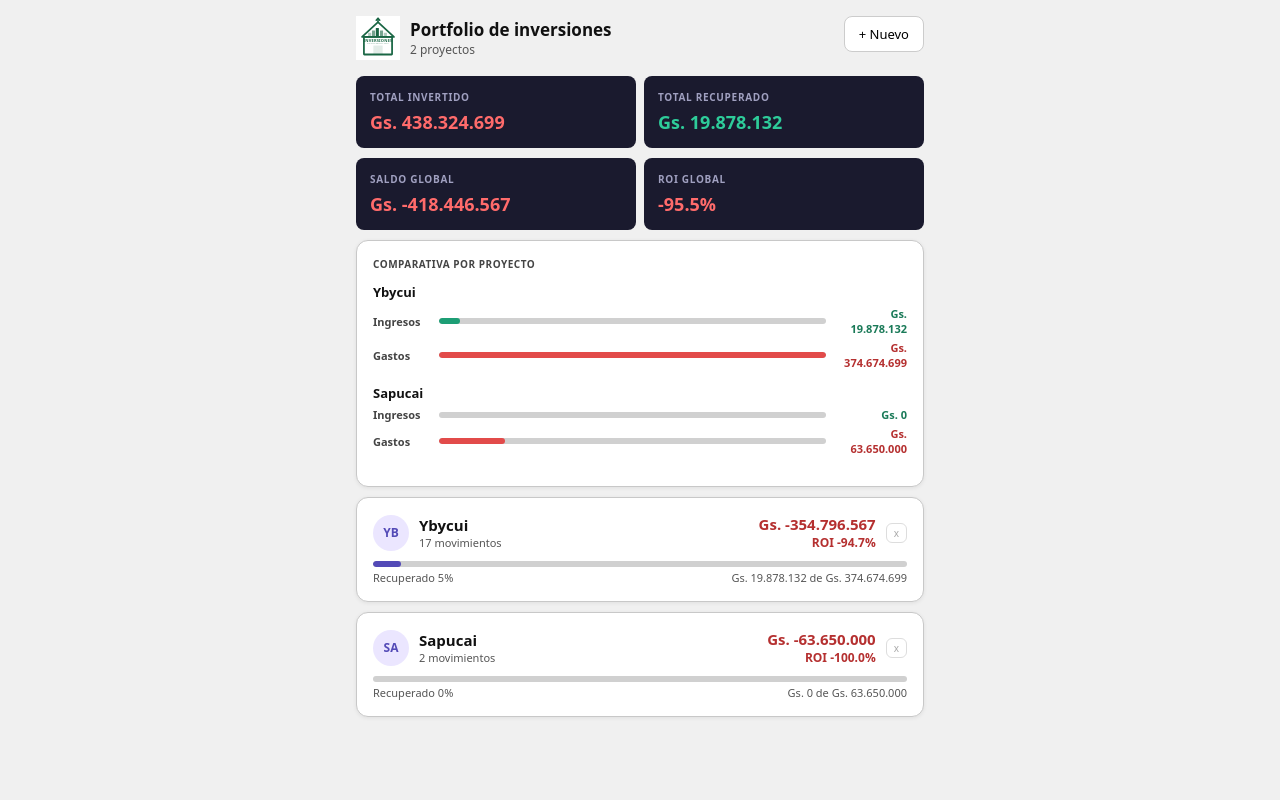
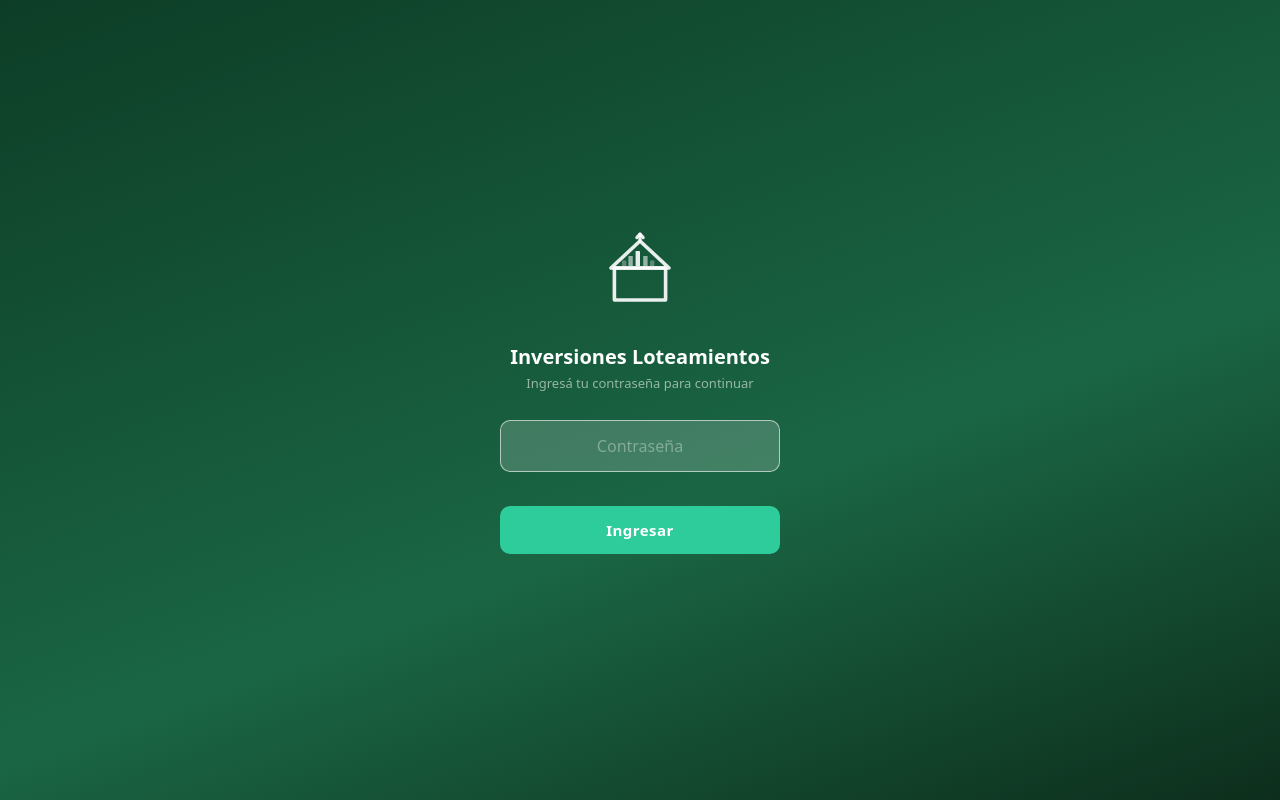
Before and after one commit to jotazu027-ctrl/Inversiones-Loteamientos, a plain HTML site: page index.html in a window 1280 px wide. Drawn offline with Linux system fonts and the light colour scheme; no server answers.

Commit message:
Update index.html

```diff
--- a/index.html
+++ b/index.html
@@ -38,12 +38,79 @@ tr:last-child td{border-bottom:none}
 .db{font-size:10px;padding:2px 7px;color:#aaa;border:1px solid #ddd;border-radius:6px;background:none;cursor:pointer;flex-shrink:0}
 .toast{position:fixed;bottom:24px;left:50%;transform:translateX(-50%);background:#222;color:#fff;padding:10px 20px;border-radius:20px;font-size:13px;z-index:200;opacity:0;transition:opacity .3s;pointer-events:none}
 .toast.show{opacity:1}
+
+/* LOGIN */
+#loginScreen{position:fixed;inset:0;background:linear-gradient(160deg,#0d3d26 0%,#1a6644 60%,#0d2e1c 100%);display:flex;flex-direction:column;align-items:center;justify-content:center;z-index:999;padding:32px}
+#loginScreen .logo{margin-bottom:28px}
+#loginScreen h1{color:#fff;font-size:20px;font-weight:700;margin-bottom:4px;text-align:center}
+#loginScreen p{color:rgba(255,255,255,.55);font-size:13px;margin-bottom:28px;text-align:center}
+#loginScreen input{background:rgba(255,255,255,.12);border:1.5px solid rgba(255,255,255,.25);color:#fff;border-radius:10px;padding:14px 16px;font-size:16px;text-align:center;letter-spacing:4px;width:100%;max-width:280px;margin-bottom:12px}
+#loginScreen input::placeholder{color:rgba(255,255,255,.35);letter-spacing:0}
+#loginScreen input:focus{outline:none;border-color:rgba(255,255,255,.6);background:rgba(255,255,255,.18)}
+#loginBtn{background:#2ecc9a;border:none;color:#fff;font-size:15px;font-weight:700;border-radius:10px;padding:14px 32px;cursor:pointer;width:100%;max-width:280px;margin-bottom:16px;letter-spacing:.03em}
+#loginBtn:active{background:#27b589}
+#loginErr{color:#ff8080;font-size:13px;text-align:center;min-height:18px;margin-bottom:4px}
+.lock-icon{font-size:36px;margin-bottom:10px;opacity:.7}
 </style>
 </head>
 <body>
-<div id="root"><div style="text-align:center;padding:40px;color:#888">Cargando...</div></div>
+
+<!-- PANTALLA DE LOGIN -->
+<div id="loginScreen">
+  <div class="logo">
+    <svg width="80" height="80" viewBox="0 0 400 400" xmlns="http://www.w3.org/2000/svg">
+      <polygon points="200,55 55,190 345,190" fill="none" stroke="rgba(255,255,255,0.9)" stroke-width="18" stroke-linejoin="round"/>
+      <line x1="200" y1="55" x2="200" y2="22" stroke="rgba(255,255,255,0.9)" stroke-width="16" stroke-linecap="round"/>
+      <polyline points="184,38 200,20 216,38" fill="none" stroke="rgba(255,255,255,0.9)" stroke-width="16" stroke-linejoin="round" stroke-linecap="round"/>
+      <rect x="72" y="190" width="256" height="160" rx="4" fill="none" stroke="rgba(255,255,255,0.9)" stroke-width="18"/>
+      <rect x="110" y="152" width="22" height="28" rx="3" fill="rgba(255,255,255,0.3)"/>
+      <rect x="142" y="130" width="22" height="50" rx="3" fill="rgba(255,255,255,0.55)"/>
+      <rect x="178" y="105" width="22" height="75" rx="3" fill="rgba(255,255,255,0.9)"/>
+      <rect x="216" y="130" width="22" height="50" rx="3" fill="rgba(255,255,255,0.55)"/>
+      <rect x="250" y="152" width="22" height="28" rx="3" fill="rgba(255,255,255,0.3)"/>
+    </svg>
+  </div>
+  <h1>Inversiones Loteamientos</h1>
+  <p>Ingresá tu contraseña para continuar</p>
+  <input type="password" id="pwdInput" placeholder="Contraseña" maxlength="20" onkeydown="if(event.key==='Enter')doLogin()">
+  <div id="loginErr"></div>
+  <button id="loginBtn" onclick="doLogin()">Ingresar</button>
+</div>
+
+<div id="root" style="display:none"><div style="text-align:center;padding:40px;color:#888">Cargando...</div></div>
 <div class="toast" id="toast"></div>
+
 <script>
+var PASS="iljo2025";
+var SESSION_KEY="il_auth";
+
+function doLogin(){
+  var v=document.getElementById("pwdInput").value;
+  if(v===PASS){
+    try{sessionStorage.setItem(SESSION_KEY,"1");}catch(e){}
+    document.getElementById("loginScreen").style.display="none";
+    document.getElementById("root").style.display="block";
+    loadData();
+  } else {
+    var err=document.getElementById("loginErr");
+    err.textContent="Contraseña incorrecta";
+    document.getElementById("pwdInput").value="";
+    document.getElementById("pwdInput").focus();
+    setTimeout(function(){err.textContent="";},2500);
+  }
+}
+
+// Auto-login si ya autenticó en esta sesión
+(function(){
+  try{if(sessionStorage.getItem(SESSION_KEY)==="1"){
+    document.getElementById("loginScreen").style.display="none";
+    document.getElementById("root").style.display="block";
+  }}catch(e){}
+})();
+
+// Foco automático en el campo
+setTimeout(function(){document.getElementById("pwdInput").focus();},100);
+
 var SURL="https://script.google.com/macros/s/AKfycbwszlJl1c2wnvUkuGF-m0k9BUWeUA7-v1fNI_2mJ7vCORt9e7wFeudwwLB1e7pUUuXf/exec";
 var CLR=["#534AB7","#E24B4A","#1D9E75","#BA7517","#185FA5","#888780"];
 
@@ -290,8 +357,6 @@ function doAddP(){var n=np.name.trim();if(!n)return;projects.push({id:uid(),name
 function doDelete(){projects=projects.filter(function(p){return p.id!==conf;});if(pid===conf){view="dash";pid=null;}conf=null;save();}
 function doAddM(){var mo=parseFloat(nm.monto);if(!nm.concepto.trim()||isNaN(mo)||mo<=0)return;projects.forEach(function(p){if(p.id===pid)p.movimientos.push({id:uid(),tipo:nm.tipo,concepto:nm.concepto,monto:mo,fecha:nm.fecha});});nm={tipo:"gasto",concepto:"",monto:"",fecha:new Date().toISOString().slice(0,10)};showAddM=false;save();}
 function doDelM(id){projects.forEach(function(p){if(p.id===pid)p.movimientos=p.movimientos.filter(function(m){return m.id!==id;});});save();}
-
-loadData();
 </script>
 </body>
 </html>
```
